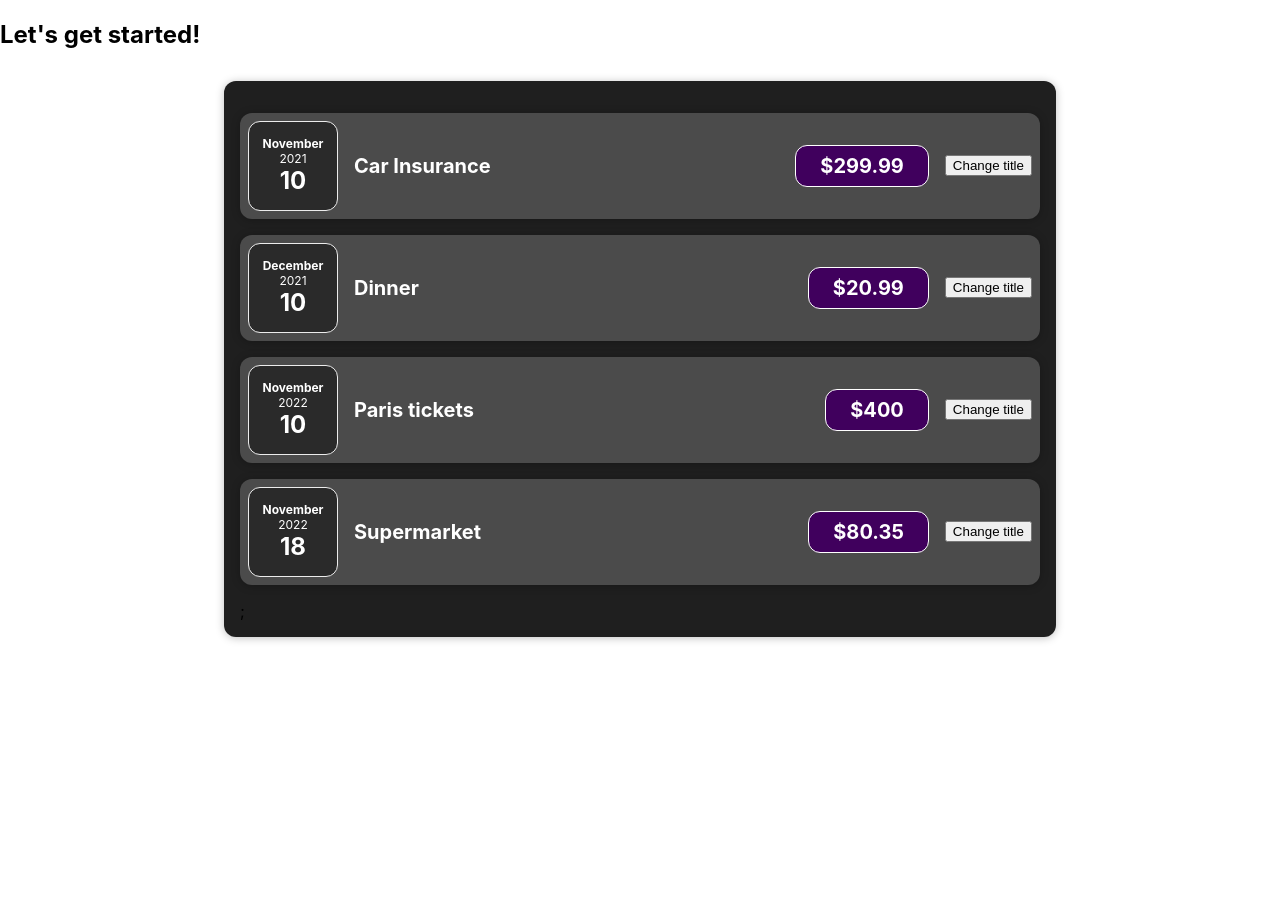
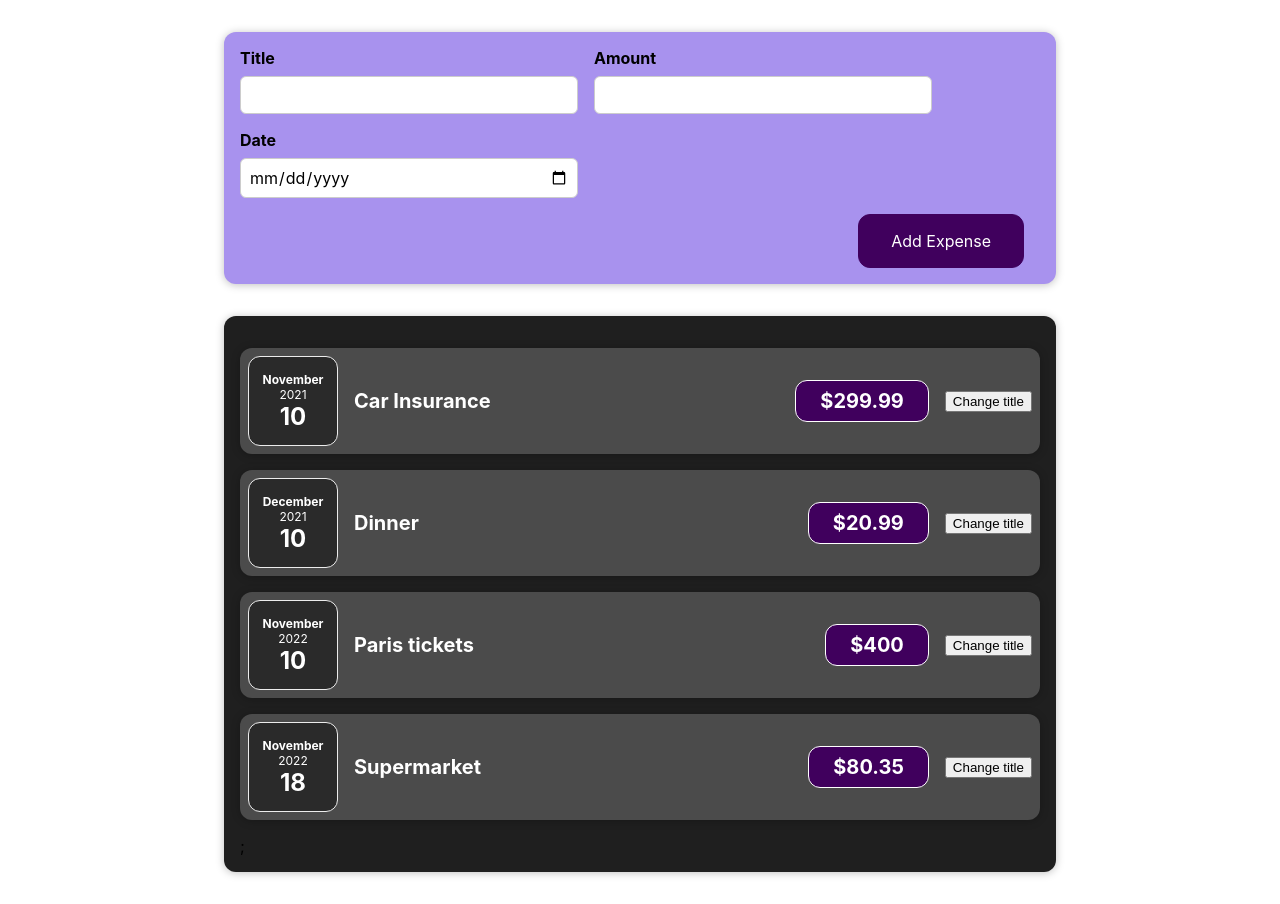
Before and after one commit to RafaelFerraro/react-complete-guide, a React (Create React App) app: page / in a window 1280 px wide. Before the commit the page ends 800 px from the top, so only its background shows below. Built offline with nearby package versions, Linux system fonts and the light colour scheme.

Commit message:
Adding NewExpense component - working with forms

```diff
--- a/src/App.js
+++ b/src/App.js
@@ -1,4 +1,5 @@
 import Expenses from "./components/Expenses/Expenses.js";
+import NewExpense from "./components/NewExpense/NewExpense.js";
 
 const App = () => {
   const expenses = [
@@ -10,7 +11,7 @@
 
   return (
     <div>
-      <h2>Let's get started!</h2>
+      <NewExpense />
       <Expenses expenses={expenses}/>
     </div>
   );
--- /dev/null
+++ b/src/components/NewExpense/ExpenseForm.css
@@ -0,0 +1,26 @@
+.new-expense__controls {
+  display: flex;
+  flex-wrap: wrap;
+  gap: 1rem;
+  margin-bottom: 1rem;
+  text-align: left;
+}
+
+.new-expense__control label {
+  font-weight: bold;
+  margin-bottom: 0.5rem;
+  display: block;
+}
+
+.new-expense__control input {
+  font: inherit;
+  padding: 0.5rem;
+  border-radius: 6px;
+  border: 1px solid #ccc;
+  width: 20rem;
+  max-width: 100%;
+}
+
+.new-expense__actions {
+  text-align: right;
+}
--- /dev/null
+++ b/src/components/NewExpense/ExpenseForm.js
@@ -0,0 +1,29 @@
+import React from 'react';
+import './ExpenseForm.css';
+
+const ExpenseForm = () => {
+  return (
+    <form>
+      <div className='new-expense__controls'>
+        <div className='new-expense__control'>
+          <label>Title</label>
+          <input type='test'></input>
+        </div>
+        <div className='new-expense__control'>
+          <label>Amount</label>
+          <input type='number' min='0.01' step='0.01'></input>
+        </div>
+        <div className='new-expense__control'>
+          <label>Date</label>
+          <input type='date' min="2019-01-01"></input>
+        </div>
+      </div>
+
+      <div className='new-expense__actions'>
+        <button type="submit">Add Expense</button>
+      </div>
+    </form>
+  )
+}
+
+export default ExpenseForm;
--- /dev/null
+++ b/src/components/NewExpense/NewExpense.css
@@ -0,0 +1,38 @@
+.new-expense {
+  background-color: #a892ee;
+  padding: 1rem;
+  margin: 2rem auto;
+  width: 50rem;
+  max-width: 95%;
+  border-radius: 12px;
+  text-align: center;
+  box-shadow: 0 1px 8px rgba(0, 0, 0, 0.25);
+}
+
+.new-expense button {
+  font: inherit;
+  cursor: pointer;
+  padding: 1rem 2rem;
+  border: 1px solid #40005d;
+  background-color: #40005d;
+  color: white;
+  border-radius: 12px;
+  margin-right: 1rem;
+}
+
+.new-expense button:hover,
+.new-expense button:active {
+  background-color: #510674;
+  border-color: #510674;
+}
+
+.new-expense button.alternative {
+  color: #220131;
+  border-color: transparent;
+  background-color: transparent;
+}
+
+.new-expense button.alternative:hover,
+.new-expense button.alternative:active {
+  background-color: #ddb3f8;
+}
--- /dev/null
+++ b/src/components/NewExpense/NewExpense.js
@@ -0,0 +1,14 @@
+import React from 'react';
+import ExpenseForm from './ExpenseForm';
+
+import './NewExpense.css';
+
+const NewExpense = () => {
+  return (
+    <div className='new-expense'>
+      <ExpenseForm />
+    </div>
+  )
+}
+
+export default NewExpense;
```
